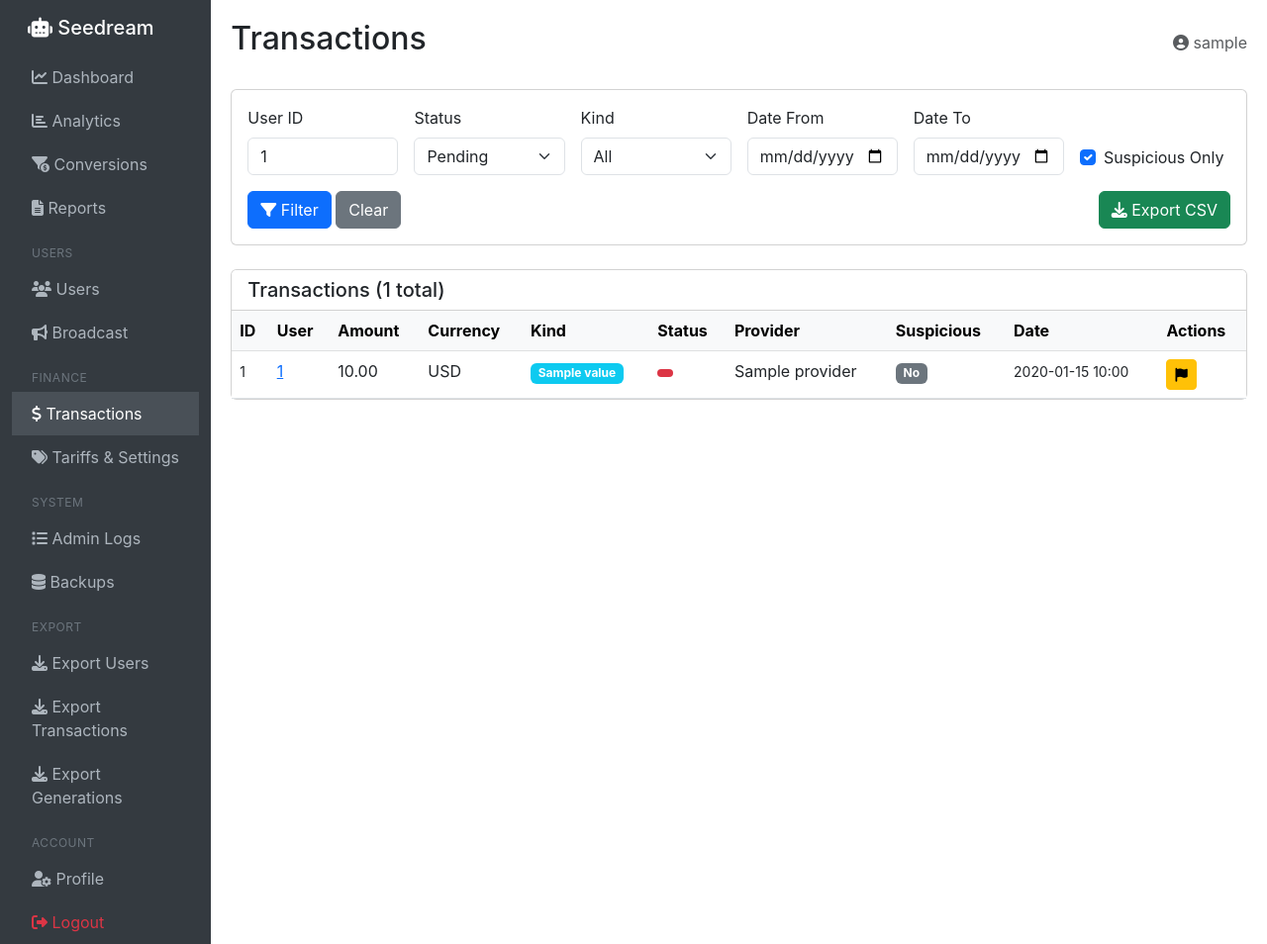
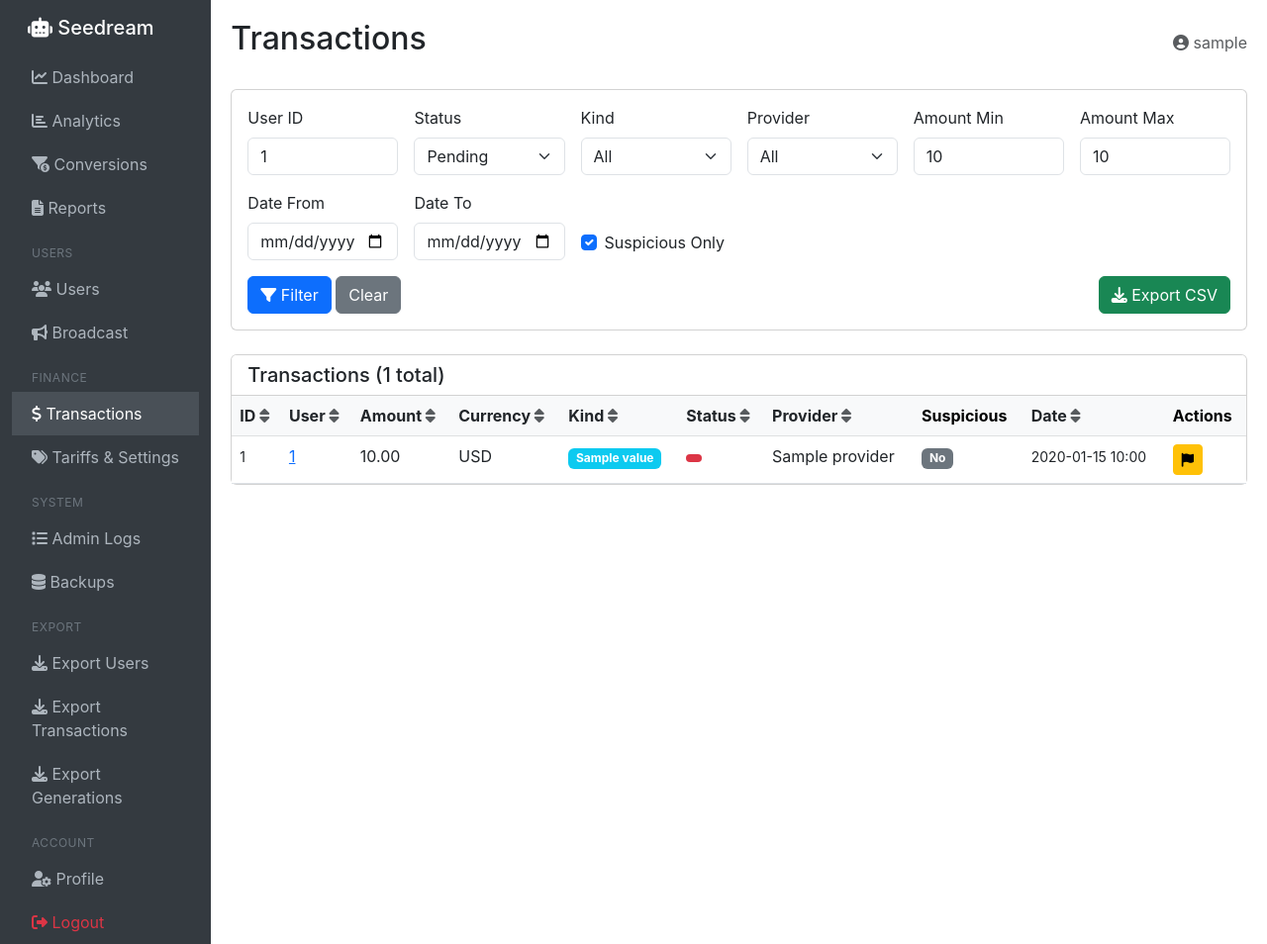
Before and after one commit to mchomak/Seedream_bot, a FastAPI app: template admin/templates/transactions.html in a window 1280 px wide. Shown: the whole page at 99% size. Run offline with FastAPI, Linux system fonts and the light colour scheme; the template is opened without the code that fills it: most values are stand-ins (such as "Sample title", 1, 10 or a date in 2020); parts of the project's set-up code (start-up, migrations or seed data) failed here and were passed over; some libraries are stand-ins or nearby versions.

Commit message:
fix transactions

```diff
--- a/admin/templates/transactions.html
+++ b/admin/templates/transactions.html
@@ -10,7 +10,7 @@
         <form method="get" class="row g-3">
             <div class="col-md-2">
                 <label class="form-label">User ID</label>
-                <input type="number" class="form-control" name="user_id" value="{{ user_id or '' }}" placeholder="Telegram ID">
+                <input type="text" class="form-control" name="user_id" value="{{ user_id }}" placeholder="Telegram ID">
             </div>
             <div class="col-md-2">
                 <label class="form-label">Status</label>
@@ -33,6 +33,23 @@
                 </select>
             </div>
             <div class="col-md-2">
+                <label class="form-label">Provider</label>
+                <select class="form-select" name="provider_filter">
+                    <option value="">All</option>
+                    {% for provider in providers %}
+                    <option value="{{ provider }}" {% if provider_filter == provider %}selected{% endif %}>{{ provider }}</option>
+                    {% endfor %}
+                </select>
+            </div>
+            <div class="col-md-2">
+                <label class="form-label">Amount Min</label>
+                <input type="number" step="0.01" class="form-control" name="amount_min" value="{{ amount_min }}" placeholder="From">
+            </div>
+            <div class="col-md-2">
+                <label class="form-label">Amount Max</label>
+                <input type="number" step="0.01" class="form-control" name="amount_max" value="{{ amount_max }}" placeholder="To">
+            </div>
+            <div class="col-md-2">
                 <label class="form-label">Date From</label>
                 <input type="date" class="form-control" name="date_from" value="{{ date_from }}">
             </div>
@@ -47,6 +64,9 @@
                     <label class="form-check-label">Suspicious Only</label>
                 </div>
             </div>
+            <!-- Hidden fields for sorting -->
+            <input type="hidden" name="sort_by" value="{{ sort_by }}">
+            <input type="hidden" name="sort_order" value="{{ sort_order }}">
             <div class="col-12">
                 <button type="submit" class="btn btn-primary"><i class="fas fa-filter"></i> Filter</button>
                 <a href="/admin/transactions" class="btn btn-secondary">Clear</a>
@@ -68,15 +88,48 @@
             <table class="table table-hover mb-0">
                 <thead class="table-light">
                     <tr>
-                        <th>ID</th>
-                        <th>User</th>
-                        <th>Amount</th>
-                        <th>Currency</th>
-                        <th>Kind</th>
-                        <th>Status</th>
-                        <th>Provider</th>
+                        {% set base_url = "/admin/transactions?user_id=" ~ user_id ~ "&status_filter=" ~ status_filter ~ "&kind_filter=" ~ kind_filter ~ "&provider_filter=" ~ provider_filter ~ "&amount_min=" ~ amount_min ~ "&amount_max=" ~ amount_max ~ "&date_from=" ~ date_from ~ "&date_to=" ~ date_to ~ "&suspicious_only=" ~ suspicious_only %}
+                        <th>
+                            <a href="{{ base_url }}&sort_by=id&sort_order={% if sort_by == 'id' and sort_order == 'asc' %}desc{% else %}asc{% endif %}" class="text-decoration-none text-dark">
+                                ID {% if sort_by == 'id' %}<i class="fas fa-sort-{% if sort_order == 'asc' %}up{% else %}down{% endif %}"></i>{% else %}<i class="fas fa-sort text-muted"></i>{% endif %}
+                            </a>
+                        </th>
+                        <th>
+                            <a href="{{ base_url }}&sort_by=user_id&sort_order={% if sort_by == 'user_id' and sort_order == 'asc' %}desc{% else %}asc{% endif %}" class="text-decoration-none text-dark">
+                                User {% if sort_by == 'user_id' %}<i class="fas fa-sort-{% if sort_order == 'asc' %}up{% else %}down{% endif %}"></i>{% else %}<i class="fas fa-sort text-muted"></i>{% endif %}
+                            </a>
+                        </th>
+                        <th>
+                            <a href="{{ base_url }}&sort_by=amount&sort_order={% if sort_by == 'amount' and sort_order == 'asc' %}desc{% else %}asc{% endif %}" class="text-decoration-none text-dark">
+                                Amount {% if sort_by == 'amount' %}<i class="fas fa-sort-{% if sort_order == 'asc' %}up{% else %}down{% endif %}"></i>{% else %}<i class="fas fa-sort text-muted"></i>{% endif %}
+                            </a>
+                        </th>
+                        <th>
+                            <a href="{{ base_url }}&sort_by=currency&sort_order={% if sort_by == 'currency' and sort_order == 'asc' %}desc{% else %}asc{% endif %}" class="text-decoration-none text-dark">
+                                Currency {% if sort_by == 'currency' %}<i class="fas fa-sort-{% if sort_order == 'asc' %}up{% else %}down{% endif %}"></i>{% else %}<i class="fas fa-sort text-muted"></i>{% endif %}
+                            </a>
+                        </th>
+                        <th>
+                            <a href="{{ base_url }}&sort_by=kind&sort_order={% if sort_by == 'kind' and sort_order == 'asc' %}desc{% else %}asc{% endif %}" class="text-decoration-none text-dark">
+                                Kind {% if sort_by == 'kind' %}<i class="fas fa-sort-{% if sort_order == 'asc' %}up{% else %}down{% endif %}"></i>{% else %}<i class="fas fa-sort text-muted"></i>{% endif %}
+                            </a>
+                        </th>
+                        <th>
+                            <a href="{{ base_url }}&sort_by=status&sort_order={% if sort_by == 'status' and sort_order == 'asc' %}desc{% else %}asc{% endif %}" class="text-decoration-none text-dark">
+                                Status {% if sort_by == 'status' %}<i class="fas fa-sort-{% if sort_order == 'asc' %}up{% else %}down{% endif %}"></i>{% else %}<i class="fas fa-sort text-muted"></i>{% endif %}
+                            </a>
+                        </th>
+                        <th>
+                            <a href="{{ base_url }}&sort_by=provider&sort_order={% if sort_by == 'provider' and sort_order == 'asc' %}desc{% else %}asc{% endif %}" class="text-decoration-none text-dark">
+                                Provider {% if sort_by == 'provider' %}<i class="fas fa-sort-{% if sort_order == 'asc' %}up{% else %}down{% endif %}"></i>{% else %}<i class="fas fa-sort text-muted"></i>{% endif %}
+                            </a>
+                        </th>
                         <th>Suspicious</th>
-                        <th>Date</th>
+                        <th>
+                            <a href="{{ base_url }}&sort_by=created_at&sort_order={% if sort_by == 'created_at' and sort_order == 'asc' %}desc{% else %}asc{% endif %}" class="text-decoration-none text-dark">
+                                Date {% if sort_by == 'created_at' %}<i class="fas fa-sort-{% if sort_order == 'asc' %}up{% else %}down{% endif %}"></i>{% else %}<i class="fas fa-sort text-muted"></i>{% endif %}
+                            </a>
+                        </th>
                         <th>Actions</th>
                     </tr>
                 </thead>
@@ -160,9 +213,10 @@
     <div class="card-footer bg-white">
         <nav>
             <ul class="pagination justify-content-center mb-0">
+                {% set page_url = "/admin/transactions?user_id=" ~ user_id ~ "&status_filter=" ~ status_filter ~ "&kind_filter=" ~ kind_filter ~ "&provider_filter=" ~ provider_filter ~ "&amount_min=" ~ amount_min ~ "&amount_max=" ~ amount_max ~ "&date_from=" ~ date_from ~ "&date_to=" ~ date_to ~ "&suspicious_only=" ~ suspicious_only ~ "&sort_by=" ~ sort_by ~ "&sort_order=" ~ sort_order %}
                 {% if page > 1 %}
                 <li class="page-item">
-                    <a class="page-link" href="?page={{ page - 1 }}&user_id={{ user_id or '' }}&status_filter={{ status_filter }}&kind_filter={{ kind_filter }}&date_from={{ date_from }}&date_to={{ date_to }}&suspicious_only={{ suspicious_only }}">Previous</a>
+                    <a class="page-link" href="{{ page_url }}&page={{ page - 1 }}">Previous</a>
                 </li>
                 {% endif %}
 
@@ -172,7 +226,7 @@
 
                 {% if page < total_pages %}
                 <li class="page-item">
-                    <a class="page-link" href="?page={{ page + 1 }}&user_id={{ user_id or '' }}&status_filter={{ status_filter }}&kind_filter={{ kind_filter }}&date_from={{ date_from }}&date_to={{ date_to }}&suspicious_only={{ suspicious_only }}">Next</a>
+                    <a class="page-link" href="{{ page_url }}&page={{ page + 1 }}">Next</a>
                 </li>
                 {% endif %}
             </ul>
```
Also changed, not shown: admin_panel.py (+71 -8 lines).
